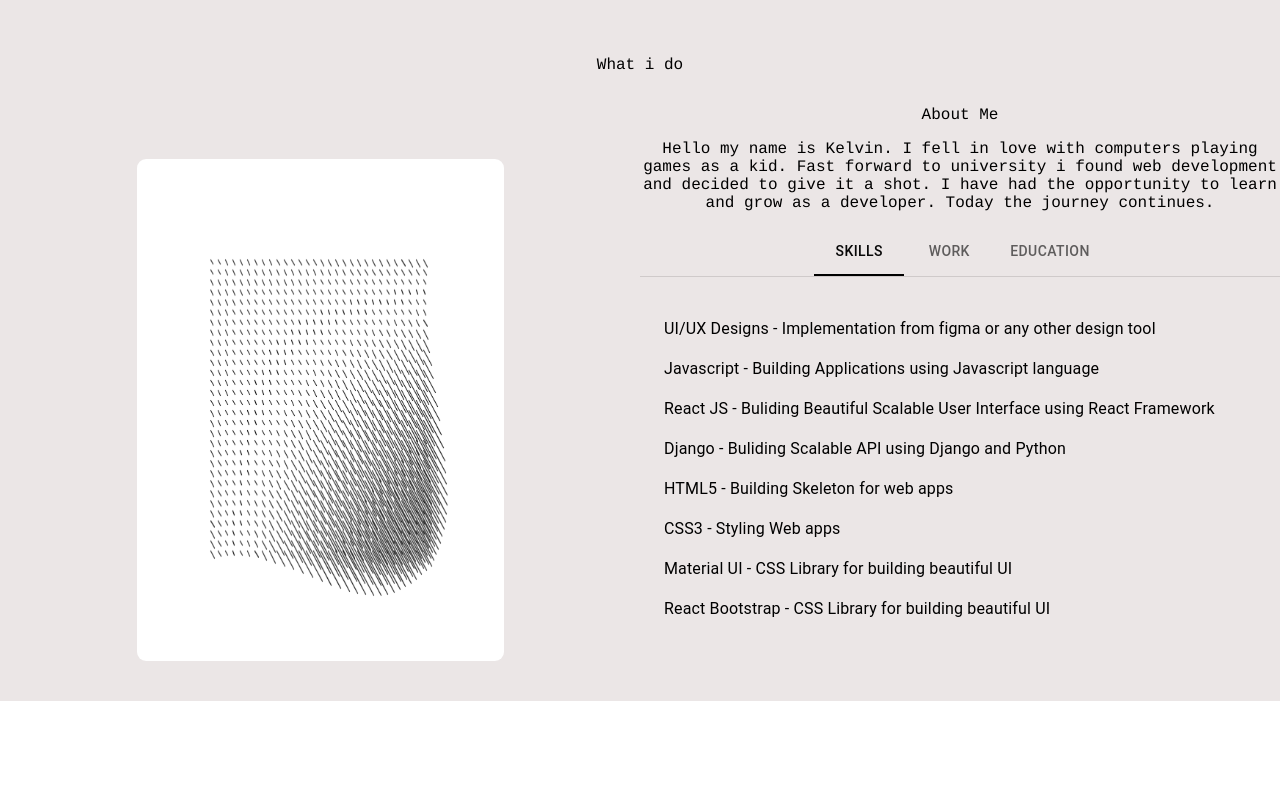
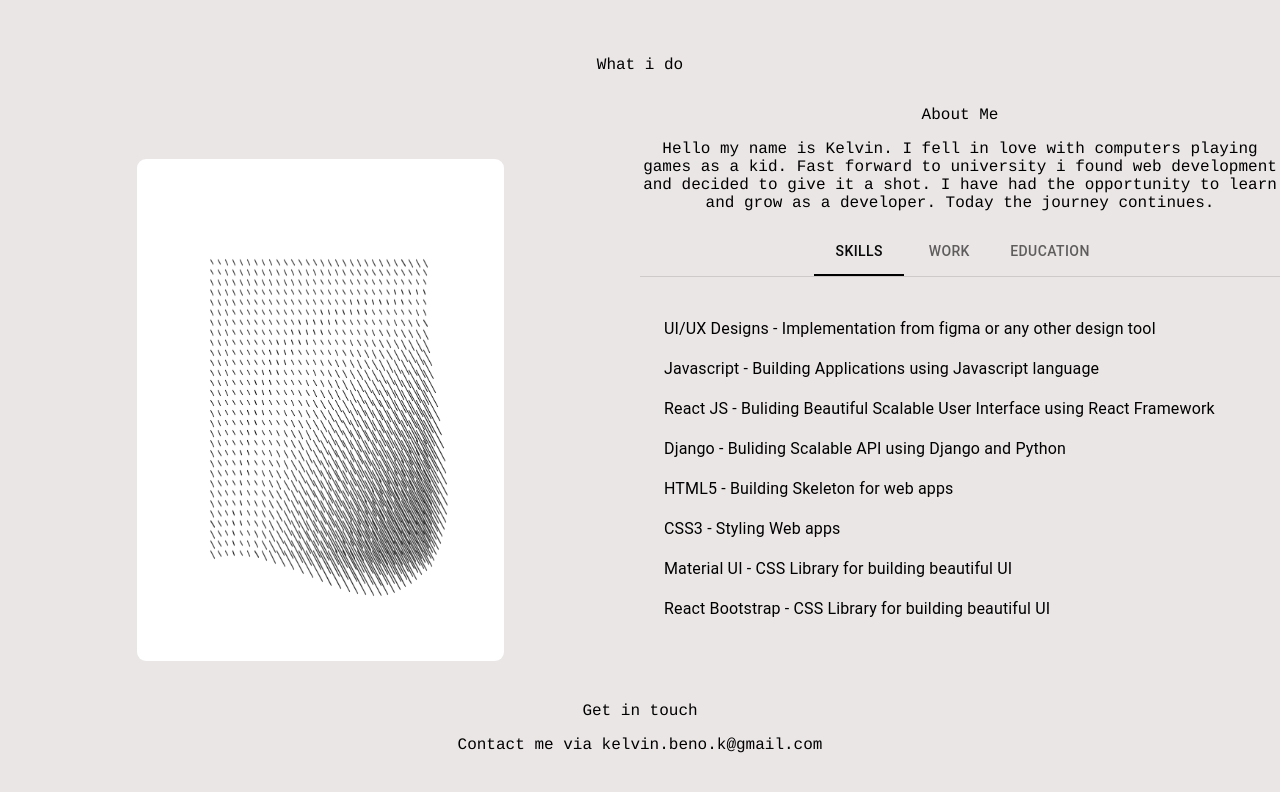
Before and after one commit to kelvinbe/portfolio, a React (Create React App) app: page /aboutme in a window 1280 px wide. Shown: the top 792 px of the page. Built offline with nearby package versions, Linux system fonts and the light colour scheme.

Commit message:
contact me section

```diff
--- a/src/components/About/AboutMe.jsx
+++ b/src/components/About/AboutMe.jsx
@@ -85,6 +85,18 @@ export default function AboutMe() {
       </TabPanel>
     </Box>
     </Grid>
+    <Grid>
+      <p className="titleAbout" style={{paddingTop: 25}}>
+        Get in touch
+      </p>
+      <Grid>
+      <p className='titleAbout'>
+        Contact me via kelvin.beno.k@gmail.com
+      </p>
+    </Grid>
+
+    </Grid>
+
     </Grid>
   )
 }
```
